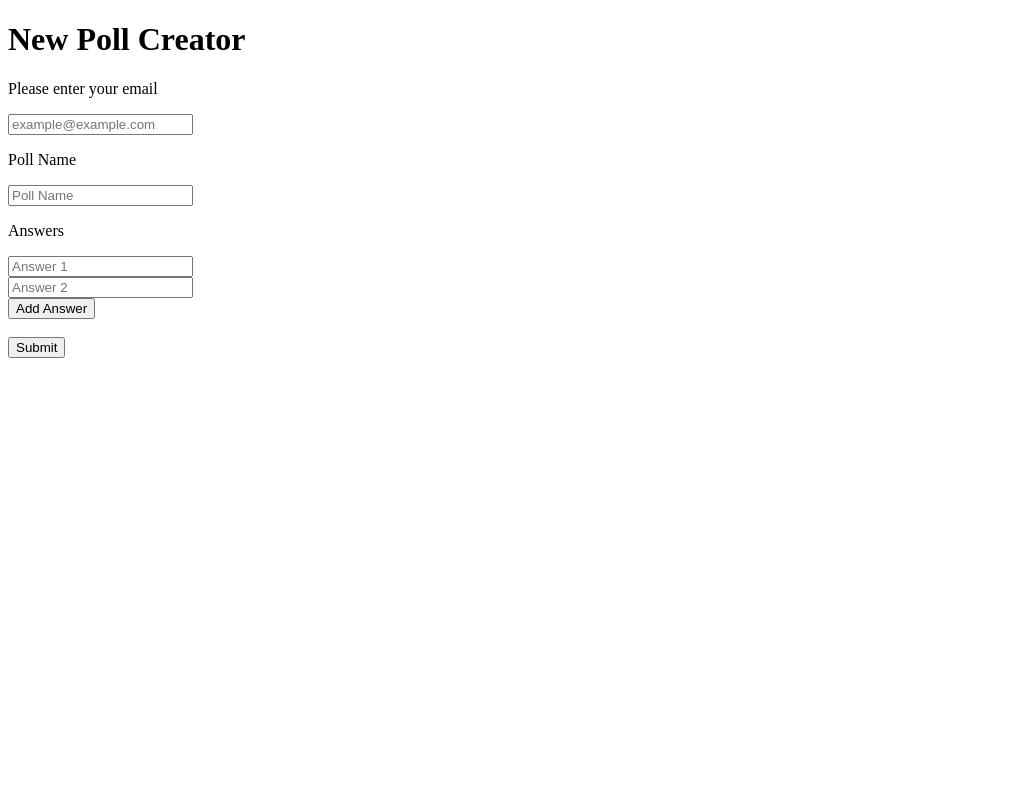
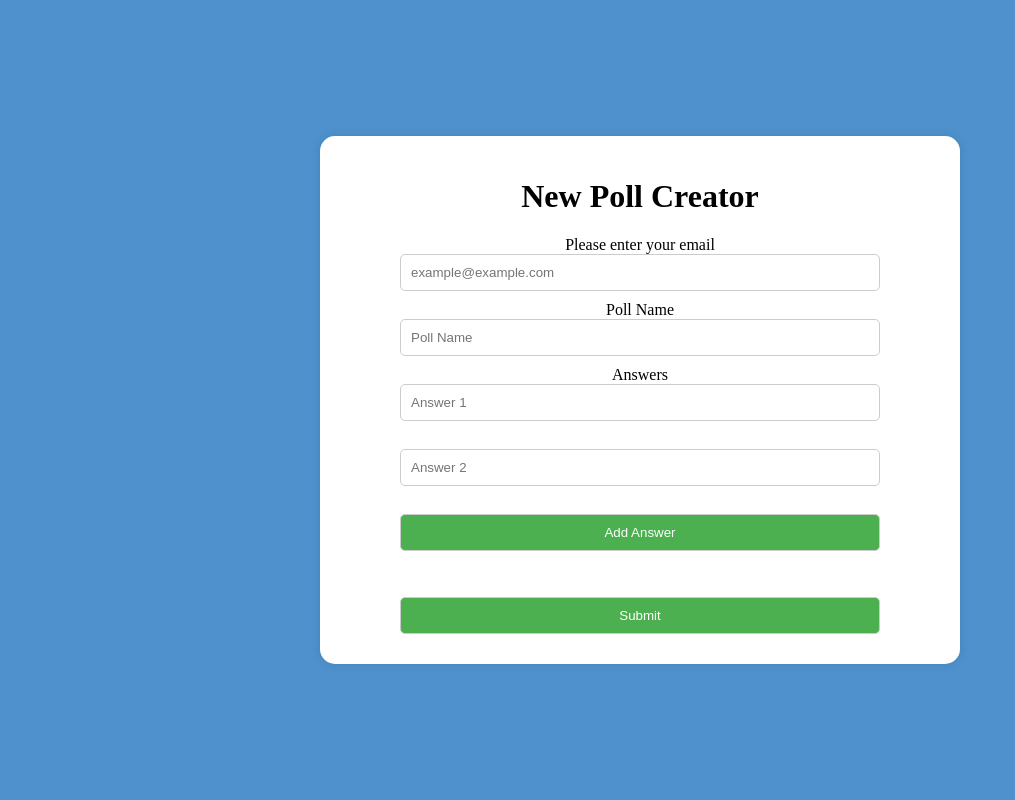
Before and after one commit to B0tCreati0n/IPW-Systems--Praktik-Periode-, a PHP site: page /newPoll/index.php in a window 1280 px wide. Shown: the whole page, without its empty margins (0-1015 px from the left). Run offline with PHP 8.4, Linux system fonts and the light colour scheme.

Commit message:
quick save

```diff
--- a/simplePoll/database.sql
+++ b/simplePoll/database.sql
@@ -1,8 +1,8 @@
 CREATE TABLE `pollQustions` (
     `pollId` bigint(20) NOT NULL,
     `pollQustion` text NOT NULL,
-    `pollAnswer` bigint NOT NULL,
-    `pollAnswerVotes` bigint NOT NULL,
+    `pollAnswer` text NOT NULL,
+    `pollAnswerVotes` text NOT NULL,
     `pollStatus` tinyint NOT NULL,
     `timeStamp` timeStamp NOT NULL DEFAULT current_timestamp()
 ) ENGINE=InnoDB DEFAULT CHARSET=utf8mb4;
--- a/simplePoll/newPoll/index.php
+++ b/simplePoll/newPoll/index.php
@@ -13,6 +13,19 @@
     if (isset($_POST['B0tNewPollSubmitBtn'])) {
         // Call the PHP function
         B0tSaveFormData();
+        // Session token to keep
+        $sessionToKeep = 'B0tUserIdToken';
+
+        // Loop through all session variables
+        foreach ($_SESSION as $key => $value) {
+            // Check if the variable name is not the one you want to keep
+            if ($key !== $sessionToKeep) {
+                // Unset the session variable
+                unset($_SESSION[$key]);
+            }
+        }
+
+        // Destroy the session
         session_destroy();
         Header("Location: ./success.html");
         exit();
@@ -26,20 +39,74 @@
     <meta charset="UTF-8">
     <meta name="viewport" content="width=device-width, initial-scale=1.0">
     <title>New Poll</title>
-    <link rel="stylesheet" href="./newPoll.css">
+
 </head>
 <body>
+    <style>
+        body {
+            display: flex;
+            align-items: center;
+            justify-content: center;
+            height: 100vh;
+            margin: 0;
+            background-color: #4e91cc; /* Light Blue background */
+        }
+
+        .container {
+            width: 600px;
+            margin: 25px 0;
+            background-color: white;
+            padding: 20px;
+            border-radius: 15px; /* Rounded edges */
+            box-shadow: 0 0 10px rgba(0, 0, 0, 0.1); /* Box shadow for a modern look */
+        }
+
+        .title {
+            text-align: center;
+        }
+
+        .forms {
+            margin-top: 20px;
+        }
+
+        form {
+            display: flex;
+            flex-direction: column;
+            align-items: center;
+        }
+
+        input[type="text"],
+        input[type="email"],
+        input[type="submit"] {
+            width: 80%;
+            margin-bottom: 10px;
+            padding: 10px;
+            border: 1px solid #ccc;
+            border-radius: 5px;
+            box-sizing: border-box;
+        }
+
+        input[type="submit"] {
+            background-color: #4caf50; /* Green Submit button */
+            color: white;
+            cursor: pointer;
+        }
+
+        input[type="submit"]:hover {
+            background-color: #45a049;
+        }
+    </style>
     <div class="container">
-        <div>
+        <div class="title">
             <h1>New Poll Creator</h1>
         </div>
-        <div>
+        <div class="forms">
             <form method="POST">
-                <p>Please enter your email</p>
-                <input type="email" placeholder="example@example.com" name="B0tPollAutorEmail" id="B0tNewPollCreaterEmail" maxlength="255">
-                <p>Poll Name</p>
+                <label>Please enter your email</label>
+                <input type="email" placeholder="example@example.com" name="userEmail" id="userEmail" maxlength="255">
+                <label>Poll Name</label>
                 <input type="text" placeholder="Poll Name" name="B0tPollName" id="B0tNewPollName" minlength="5" maxlength="64">
-                <p>Answers</p>
+                <label>Answers</label>
                 <input type="text" placeholder="Answer 1" name="B0tPollAnswer1" id="B0tNewPollAnswer1" minlength="5" maxlength="32">
                 <br>
                 <input type="text" placeholder="Answer 2" name="B0tPollAnswer2" id="B0tNewPollAnswer2" minlength="5" maxlength="32">
--- a/simplePoll/newPoll/newPoll.css
+++ b/simplePoll/newPoll/newPoll.css
@@ -0,0 +1,51 @@
+body {
+    display: flex;
+    align-items: center;
+    justify-content: center;
+    height: 100vh;
+    margin: 0;
+    background-color: #f0f8ff; /* Light Blue background */
+}
+
+.container {
+    width: 600px;
+    background-color: white;
+    padding: 20px;
+    border-radius: 15px; /* Rounded edges */
+    box-shadow: 0 0 10px rgba(0, 0, 0, 0.1); /* Box shadow for a modern look */
+}
+
+.title {
+    text-align: center;
+}
+
+.forms {
+    margin-top: 20px;
+}
+
+form {
+    display: flex;
+    flex-direction: column;
+    align-items: center;
+}
+
+input[type="text"],
+input[type="email"],
+input[type="submit"] {
+    width: 80%;
+    margin-bottom: 10px;
+    padding: 10px;
+    border: 1px solid #ccc;
+    border-radius: 5px;
+    box-sizing: border-box;
+}
+
+input[type="submit"] {
+    background-color: #4caf50; /* Green Submit button */
+    color: white;
+    cursor: pointer;
+}
+
+input[type="submit"]:hover {
+    background-color: #45a049;
+}
--- a/simplePoll/newPoll/success.html
+++ b/simplePoll/newPoll/success.html
@@ -6,8 +6,8 @@
     <title>Success</title>
 </head>
 <body>
-    <h1>
+    <p>
         Success your answere is now registered
-    </h1>
+    </p>
 </body>
 </html>
```
Also changed, not shown: simplePoll/answarePoll/answarePoll.css (added), simplePoll/answarePoll/answarePoll.php (added).
